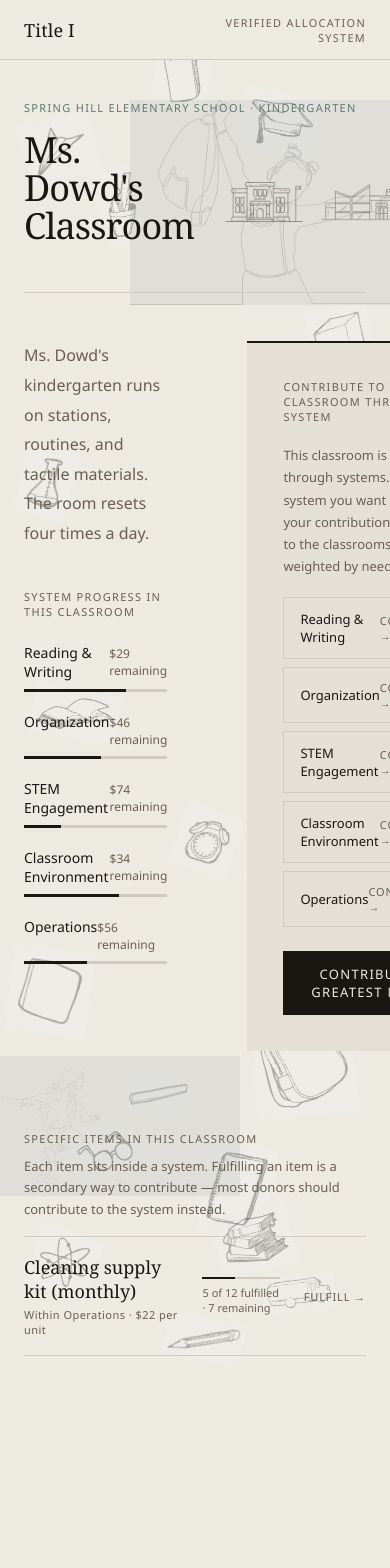
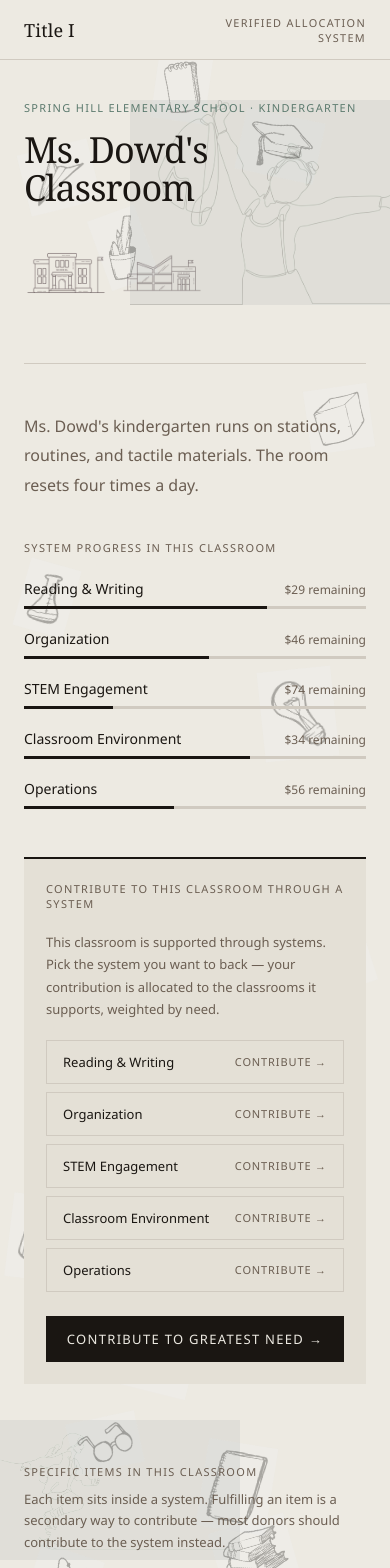
Before and after one commit to dhills312-boop/Title1_Project, a Next.js app in the folder web/: page /schools/spring-hill/classrooms/dowd-k in a window 390 px wide. Shown: the top 1568 px of the page. Before the commit the page ends 1396 px from the top, so only its background shows below. Built offline with nearby package versions, Linux system fonts and the light colour scheme.

Commit message:
Mobile Fix v3

```diff
--- a/web/src/app/schools/[schoolId]/classrooms/[classroomId]/page.tsx
+++ b/web/src/app/schools/[schoolId]/classrooms/[classroomId]/page.tsx
@@ -37,12 +37,19 @@ export default async function ClassroomPage({ params }: ClassroomPageProps) {
             {school.name} · {classroom.grade}
           </div>
         </FadeUp>
-        <div style={{ display: 'grid', gridTemplateColumns: '1fr auto', gap: 28, alignItems: 'end' }}>
+        <div
+          style={{
+            display: 'grid',
+            gridTemplateColumns: 'repeat(auto-fit, minmax(280px, 1fr))',
+            gap: 24,
+            alignItems: 'end',
+          }}
+        >
           <h1 style={{ fontFamily: 'var(--serif)', fontSize: 'clamp(36px,5.5vw,68px)', fontWeight: 400, lineHeight: 1.05, letterSpacing: '-0.025em', color: 'var(--ink)', marginBottom: 0 }}>
             <LineReveal delay={0.05}>{classroom.teacher}&apos;s Classroom</LineReveal>
           </h1>
           <FadeUp delay={0.12}>
-            <div style={{ display: 'flex', gap: 12, alignItems: 'flex-end' }}>
+            <div style={{ display: 'flex', gap: 12, alignItems: 'flex-end', flexWrap: 'wrap' }}>
               <img
                 src="/uploads/IMG_8198.PNG"
                 alt=""
@@ -60,7 +67,14 @@ export default async function ClassroomPage({ params }: ClassroomPageProps) {
         <div style={{ height: 48 }} />
         <Rule />
 
-        <div style={{ display: 'grid', gridTemplateColumns: '1fr 1fr', gap: 80, paddingTop: 48 }}>
+        <div
+          style={{
+            display: 'grid',
+            gridTemplateColumns: 'repeat(auto-fit, minmax(280px, 1fr))',
+            gap: 'clamp(28px, 6vw, 80px)',
+            paddingTop: 48,
+          }}
+        >
           <div>
             <FadeUp delay={0.1}>
               <p style={{ fontFamily: 'var(--sans)', fontSize: 16, lineHeight: 1.85, color: 'var(--ink-muted)', fontWeight: 300, marginBottom: 40 }}>
@@ -88,7 +102,7 @@ export default async function ClassroomPage({ params }: ClassroomPageProps) {
           </div>
 
           <FadeUp delay={0.3}>
-            <div style={{ background: 'var(--bg-warm)', padding: 36, borderTop: '2px solid var(--ink)' }}>
+            <div style={{ background: 'var(--bg-warm)', padding: 'clamp(22px, 4vw, 36px)', borderTop: '2px solid var(--ink)' }}>
               <div className="eyebrow" style={{ color: 'var(--ink-muted)', marginBottom: 20 }}>
                 Contribute to this classroom through a system
               </div>
--- a/web/src/components/ClassroomCard.tsx
+++ b/web/src/components/ClassroomCard.tsx
@@ -16,9 +16,9 @@ export default function ClassroomCard({ classroom, isLast }: ClassroomCardProps)
       href={`/schools/${classroom.schoolId}/classrooms/${classroom.id}`}
       style={{
         display: 'grid',
-        gridTemplateColumns: '2fr 1fr 1fr auto',
-        gap: 32,
-        alignItems: 'center',
+        gridTemplateColumns: 'repeat(auto-fit, minmax(150px, 1fr))',
+        gap: 18,
+        alignItems: 'start',
         borderTop: '1px solid var(--rule)',
         borderBottom: isLast ? '1px solid var(--rule)' : 'none',
         padding: '28px 16px',
--- a/web/src/components/ItemRow.tsx
+++ b/web/src/components/ItemRow.tsx
@@ -16,9 +16,9 @@ export default function ItemRow({ item, system, schoolId, classroomId }: ItemRow
       href={`/schools/${schoolId}/classrooms/${classroomId}/items/${item.id}`}
       style={{
         display: 'grid',
-        gridTemplateColumns: '2fr 1fr auto',
-        gap: 24,
-        alignItems: 'center',
+        gridTemplateColumns: 'repeat(auto-fit, minmax(180px, 1fr))',
+        gap: 16,
+        alignItems: 'start',
         padding: '18px 0',
         borderTop: '1px solid var(--rule)',
         color: 'var(--ink)',
--- a/web/src/components/SystemCard.tsx
+++ b/web/src/components/SystemCard.tsx
@@ -15,8 +15,8 @@ export default function SystemCard({ system, schoolId }: SystemCardProps) {
         borderTop: '1px solid var(--rule)',
         padding: '32px 0',
         display: 'grid',
-        gridTemplateColumns: '1.2fr 1fr auto',
-        gap: 40,
+        gridTemplateColumns: 'repeat(auto-fit, minmax(220px, 1fr))',
+        gap: 24,
         alignItems: 'start',
       }}
     >
```
Also changed, not shown: web/src/app/schools/[schoolId]/classrooms/[classroomId]/items/[itemId]/page.tsx (+19 -4 lines).
